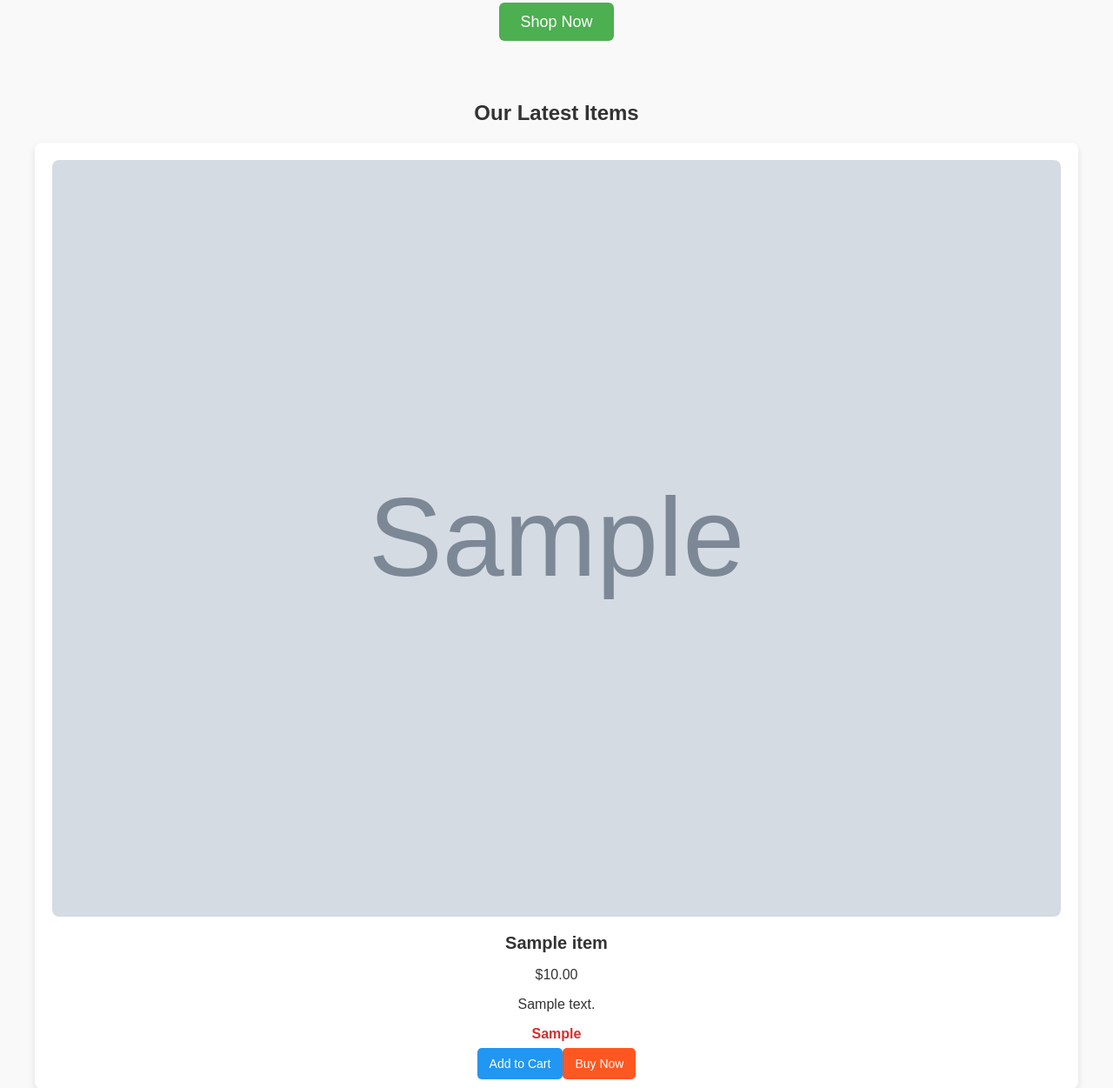
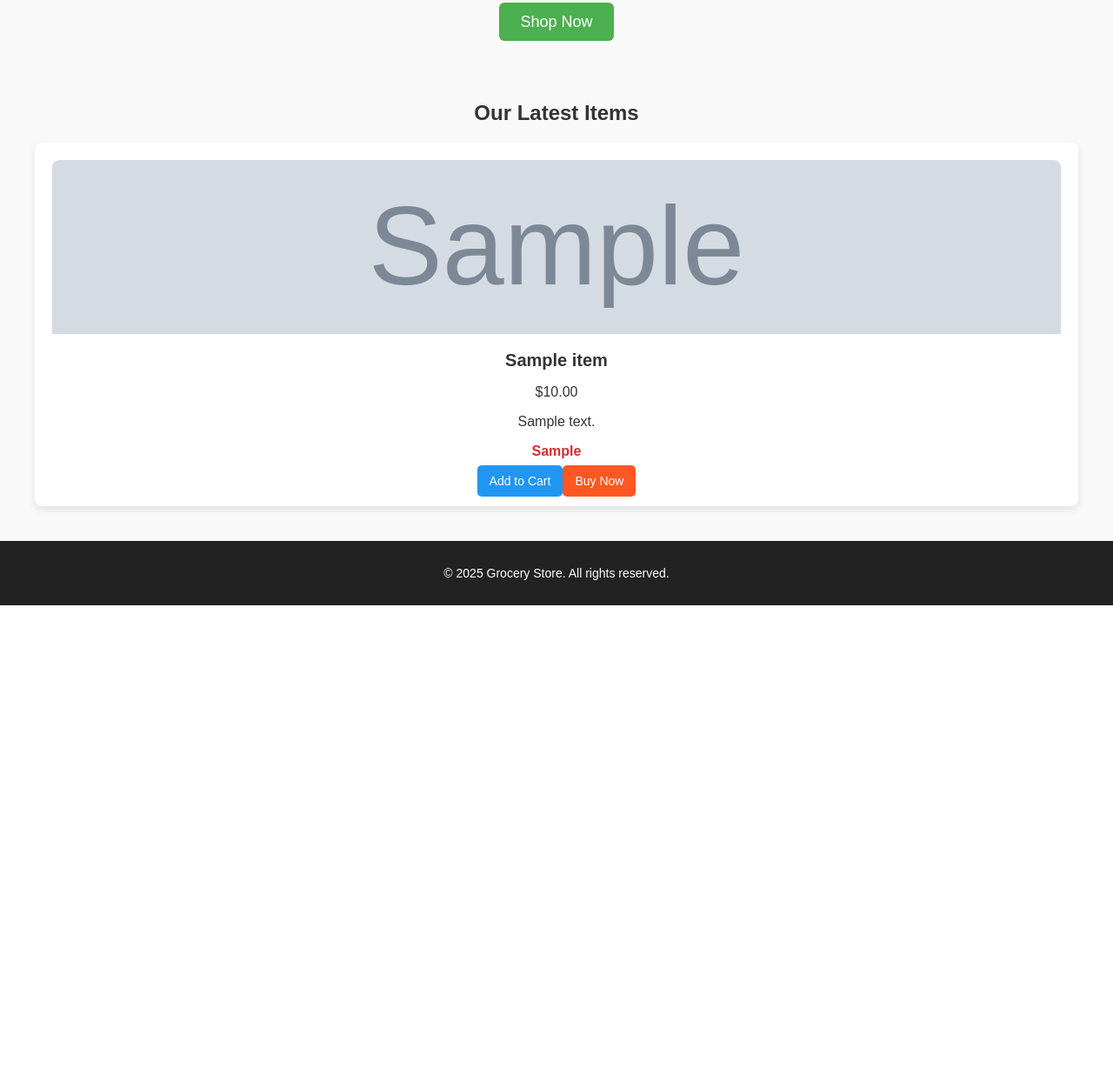
Before and after one commit to Harihkvent/Online-Grocery-Store, a PHP site: page /homepage.php in a window 1280 px wide. Shown: the part 748-1999 px from the top of the page at 87% size. After the commit the page ends 1444 px from the top, so only its background shows below. Run offline with PHP 8.4, Linux system fonts and the light colour scheme; tables that the repository leaves empty or names only in its code hold one stand-in row (values such as "Sample post"); grey boxes marked "Sample" are stand-in pictures.

```diff
--- a/homepage.php
+++ b/homepage.php
@@ -150,9 +150,12 @@ nav a:hover {
 }
 
 .item-card img {
-  width: 100%;
-  border-radius: 8px;
+  width: 100%; /* Ensures images fill the container */
+  height: 200px; /* Set a fixed height */
+  object-fit: cover; /* Maintain aspect ratio and cover the area */
+  border-radius: 8px 8px 0 0;
 }
+
 
 .item-card h3 {
   margin: 15px 0 10px;
```
